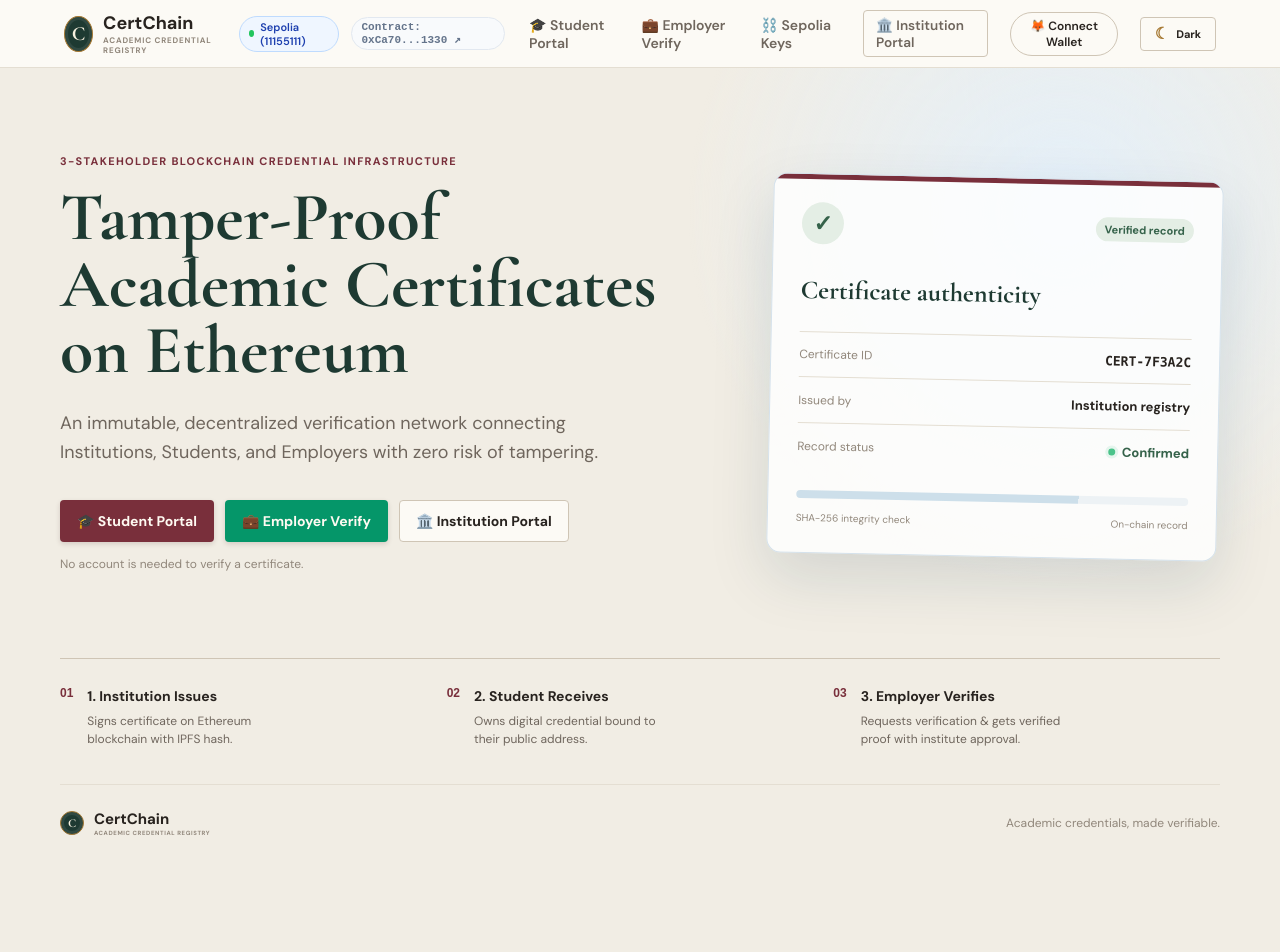
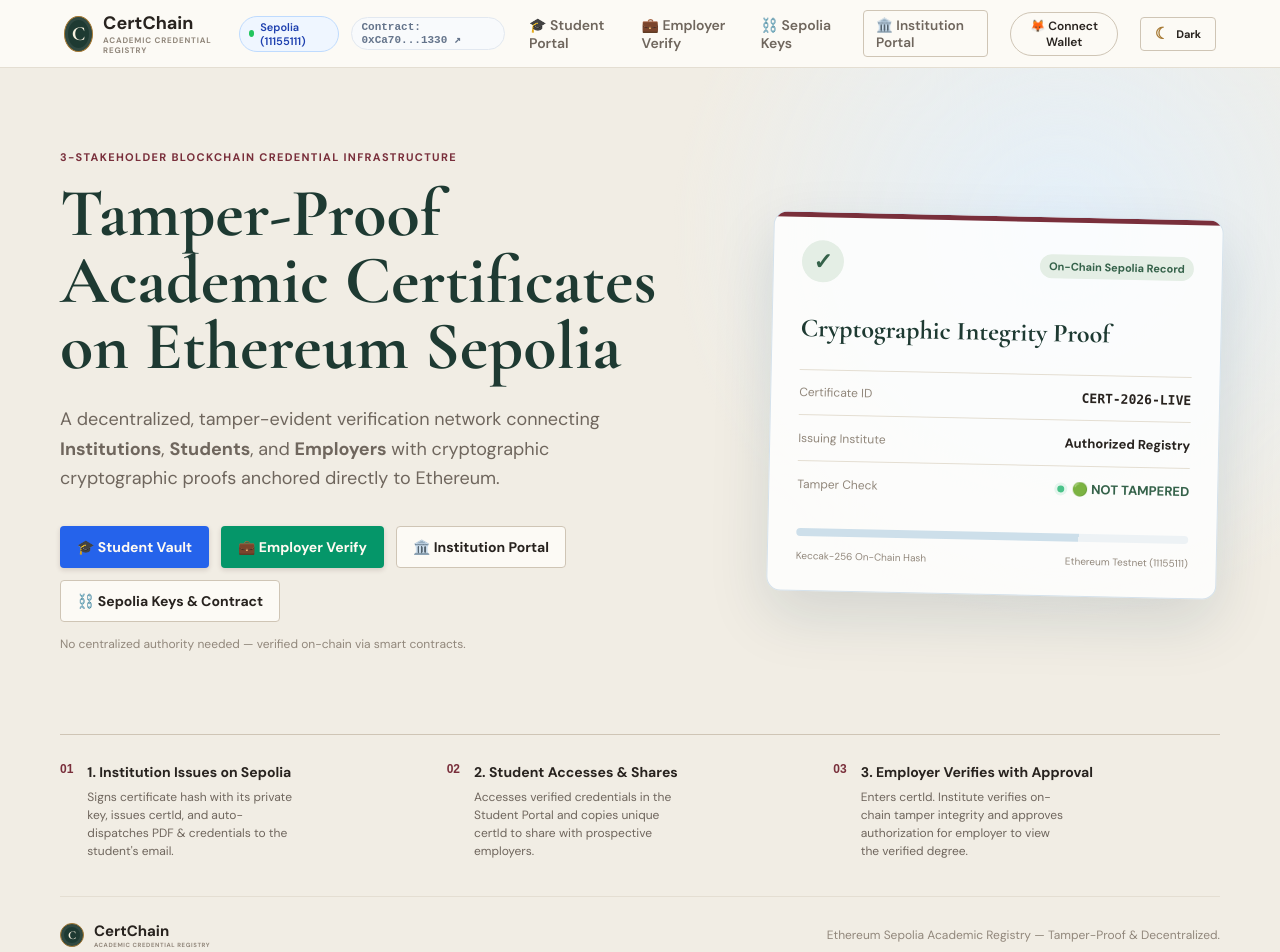
Before and after one commit to VivekShukla-2504/Certchain-2.0, a React (Create React App) app in the folder frontend/: page / in a window 1280 px wide. Shown: the top 952 px of the page. Before the commit the page ends 867 px from the top, so only its background shows below. Built offline with nearby package versions, Linux system fonts and the light colour scheme; no server answers.

Commit message:
feat: strictly streamline application and navigation to 3 core stakeholders (Institute, Student, Employer) and Sepolia blockchain infrastructure

```diff
--- a/frontend/src/App.js
+++ b/frontend/src/App.js
@@ -3,7 +3,6 @@ import { BrowserRouter, Routes, Route, Navigate } from "react-router-dom";
 import Login from "./pages/Login";
 import Signup from "./pages/Signup";
 import ForgotPassword from "./pages/ForgotPassword";
-import ResetPassword from "./pages/ResetPassword";
 import Issue from "./pages/Issue";
 import Verify from "./pages/Verify";
 import StudentPortal from "./pages/StudentPortal";
@@ -11,10 +10,6 @@ import KeyGenerator from "./pages/KeyGenerator";
 import Home from "./pages/Home";
 import Dashboard from "./pages/Dashboard";
 import Certificates from "./pages/Certificates";
-import Students from "./pages/Students";
-import Settings from "./pages/Settings";
-import Audit from "./pages/Audit";
-import PlatformAdmin from "./pages/PlatformAdmin";
 import CertificateDetails from "./pages/CertificateDetails";
 import NotFound from "./pages/NotFound";
 import { AuthenticatedLayout, PublicHeader } from "./components/Layout";
@@ -49,22 +44,31 @@ export default function App() {
       <BrowserRouter future={{ v7_startTransition: true, v7_relativeSplatPath: true }}>
         <div className="app-shell">
           <Routes>
+            {/* Landing & Public Navigation */}
             <Route path="/" element={<><PublicHeader /><Home /></>} />
             <Route path="/login" element={<><PublicHeader /><Login /></>} />
             <Route path="/signup" element={<><PublicHeader /><Signup /></>} />
             <Route path="/forgot-password" element={<><PublicHeader /><ForgotPassword /></>} />
-        <Route path="/reset-password" element={<><PublicHeader /><ResetPassword /></>} />
-        <Route path="/platform-admin" element={<><PublicHeader /><PlatformAdmin /></>} />
+
+            {/* Stakeholder 2: Employer Verification */}
             <Route path="/verify" element={<VerifyRoute />} />
             <Route path="/verify/:certificateId" element={<PublicCertificateRoute />} />
+
+            {/* Stakeholder 3: Student Credential Vault */}
             <Route path="/student" element={<><PublicHeader /><StudentPortal /></>} />
+
+            {/* Ethereum Sepolia Cryptographic Keys Explorer */}
             <Route path="/keys" element={<><PublicHeader /><KeyGenerator /></>} />
-        <Route path="/dashboard" element={<PrivateRoute><AuthenticatedLayout><Dashboard /></AuthenticatedLayout></PrivateRoute>} />
-        <Route path="/students" element={<PrivateRoute><AuthenticatedLayout><Students /></AuthenticatedLayout></PrivateRoute>} />
-        <Route path="/settings" element={<PrivateRoute><AuthenticatedLayout><Settings /></AuthenticatedLayout></PrivateRoute>} />
-        <Route path="/audit" element={<PrivateRoute><AuthenticatedLayout><Audit /></AuthenticatedLayout></PrivateRoute>} />
-        <Route path="/certificates" element={<PrivateRoute><AuthenticatedLayout><Certificates /></AuthenticatedLayout></PrivateRoute>} />
-        <Route path="/certificates/:certId" element={<PrivateRoute><AuthenticatedLayout><CertificateDetails /></AuthenticatedLayout></PrivateRoute>} />
+
+            {/* Stakeholder 1: Institution Workspace */}
+            <Route
+              path="/dashboard"
+              element={
+                <PrivateRoute>
+                  <AuthenticatedLayout><Dashboard /></AuthenticatedLayout>
+                </PrivateRoute>
+              }
+            />
             <Route
               path="/issue"
               element={
@@ -73,6 +77,29 @@ export default function App() {
                 </PrivateRoute>
               }
             />
+            <Route
+              path="/certificates"
+              element={
+                <PrivateRoute>
+                  <AuthenticatedLayout><Certificates /></AuthenticatedLayout>
+                </PrivateRoute>
+              }
+            />
+            <Route
+              path="/certificates/:certId"
+              element={
+                <PrivateRoute>
+                  <AuthenticatedLayout><CertificateDetails /></AuthenticatedLayout>
+                </PrivateRoute>
+              }
+            />
+
+            {/* Redirect any legacy routes to dashboard */}
+            <Route path="/students" element={<Navigate to="/dashboard" replace />} />
+            <Route path="/settings" element={<Navigate to="/dashboard" replace />} />
+            <Route path="/audit" element={<Navigate to="/dashboard" replace />} />
+            <Route path="/platform-admin" element={<Navigate to="/dashboard" replace />} />
+
             <Route path="*" element={<><PublicHeader /><NotFound /></>} />
           </Routes>
         </div>
--- a/frontend/src/components/Layout.js
+++ b/frontend/src/components/Layout.js
@@ -218,14 +218,12 @@ export function AppSidebar({ mobileOpen, onClose }) {
           <span className="workspace-chevron" aria-hidden="true">⌄</span>
         </div>
         <nav className="side-nav" aria-label="Workspace navigation">
-          <span className="side-nav-label">Workspace</span>
-          <NavItem to="/dashboard" label="Overview" icon="▦" />
-          <NavItem to="/students" label="Students" icon="♙" />
-          <NavItem to="/certificates" label="Certificates" icon="▤" />
-          {role === "admin" && <NavItem to="/settings" label="Privacy settings" icon="⚙" />}
-          <NavItem to="/audit" label="Audit history" icon="≡" />
-          {canIssue && <NavItem to="/issue" label="Issue certificate" icon="＋" />}
-          <NavItem to="/verify" label="Verify certificate" icon="⌕" />
+          <span className="side-nav-label">Institution Workspace</span>
+          <NavItem to="/dashboard" label="Overview & Requests" icon="▦" />
+          {canIssue && <NavItem to="/issue" label="Issue Certificate" icon="＋" />}
+          <NavItem to="/certificates" label="Issued Certificates" icon="▤" />
+          <NavItem to="/keys" label="Sepolia Keys & Identity" icon="⛓️" />
+          <NavItem to="/verify" label="Employer Verify View" icon="💼" />
         </nav>
         <div className="sidebar-footer">
           <div className="chain-status"><span className="status-dot" /> Sepolia Connected</div>
--- a/frontend/src/pages/Home.js
+++ b/frontend/src/pages/Home.js
@@ -8,32 +8,83 @@ export default function Home() {
       <section className="home-hero">
         <div className="home-hero-copy">
           <span className="eyebrow">3-Stakeholder Blockchain Credential Infrastructure</span>
-          <h1>Tamper-Proof Academic Certificates on Ethereum</h1>
+          <h1>Tamper-Proof Academic Certificates on Ethereum Sepolia</h1>
           <p className="home-lead">
-            An immutable, decentralized verification network connecting Institutions, Students, and Employers with zero risk of tampering.
+            A decentralized, tamper-evident verification network connecting <strong>Institutions</strong>, <strong>Students</strong>, and <strong>Employers</strong> with cryptographic cryptographic proofs anchored directly to Ethereum.
           </p>
-          <div className="home-actions">
-            <Link className="button button-primary" to="/student">🎓 Student Portal</Link>
-            <Link className="button button-primary" to="/verify" style={{ background: "#059669" }}>💼 Employer Verify</Link>
-            <Link className="button button-secondary" to="/login">🏛️ Institution Portal</Link>
+          <div className="home-actions" style={{ flexWrap: "wrap", gap: "0.75rem" }}>
+            <Link className="button button-primary" to="/student" style={{ background: "#2563eb" }}>
+              🎓 Student Vault
+            </Link>
+            <Link className="button button-primary" to="/verify" style={{ background: "#059669" }}>
+              💼 Employer Verify
+            </Link>
+            <Link className="button button-secondary" to="/login">
+              🏛️ Institution Portal
+            </Link>
+            <Link className="button button-secondary" to="/keys">
+              ⛓️ Sepolia Keys & Contract
+            </Link>
           </div>
-          <p className="home-note">No account is needed to verify a certificate.</p>
+          <p className="home-note">No centralized authority needed — verified on-chain via smart contracts.</p>
         </div>
+
         <div className="home-proof-card" aria-label="Certificate verification preview">
-          <div className="proof-card-top"><span className="proof-mark">✓</span><span className="badge badge-success">Verified record</span></div>
-          <div className="proof-card-title">Certificate authenticity</div>
-          <div className="proof-row"><span>Certificate ID</span><strong className="mono">CERT-7F3A2C</strong></div>
-          <div className="proof-row"><span>Issued by</span><strong>Institution registry</strong></div>
-          <div className="proof-row"><span>Record status</span><strong className="proof-status"><span className="status-dot" /> Confirmed</strong></div>
-          <div className="proof-line" /><div className="proof-footer"><span>SHA-256 integrity check</span><span>On-chain record</span></div>
+          <div className="proof-card-top">
+            <span className="proof-mark">✓</span>
+            <span className="badge badge-success">On-Chain Sepolia Record</span>
+          </div>
+          <div className="proof-card-title">Cryptographic Integrity Proof</div>
+          <div className="proof-row">
+            <span>Certificate ID</span>
+            <strong className="mono">CERT-2026-LIVE</strong>
+          </div>
+          <div className="proof-row">
+            <span>Issuing Institute</span>
+            <strong>Authorized Registry</strong>
+          </div>
+          <div className="proof-row">
+            <span>Tamper Check</span>
+            <strong className="proof-status" style={{ color: "#059669" }}>
+              <span className="status-dot" /> 🟢 NOT TAMPERED
+            </strong>
+          </div>
+          <div className="proof-line" />
+          <div className="proof-footer">
+            <span>Keccak-256 On-Chain Hash</span>
+            <span>Ethereum Testnet (11155111)</span>
+          </div>
         </div>
       </section>
-      <section className="home-trust-row" aria-label="CertChain capabilities">
-        <div><span className="trust-number">01</span><div><strong>1. Institution Issues</strong><p>Signs certificate on Ethereum blockchain with IPFS hash.</p></div></div>
-        <div><span className="trust-number">02</span><div><strong>2. Student Receives</strong><p>Owns digital credential bound to their public address.</p></div></div>
-        <div><span className="trust-number">03</span><div><strong>3. Employer Verifies</strong><p>Requests verification & gets verified proof with institute approval.</p></div></div>
+
+      <section className="home-trust-row" aria-label="CertChain 3-Stakeholder Lifecycle">
+        <div>
+          <span className="trust-number">01</span>
+          <div>
+            <strong>1. Institution Issues on Sepolia</strong>
+            <p>Signs certificate hash with its private key, issues certId, and auto-dispatches PDF & credentials to the student's email.</p>
+          </div>
+        </div>
+        <div>
+          <span className="trust-number">02</span>
+          <div>
+            <strong>2. Student Accesses & Shares</strong>
+            <p>Accesses verified credentials in the Student Portal and copies unique certId to share with prospective employers.</p>
+          </div>
+        </div>
+        <div>
+          <span className="trust-number">03</span>
+          <div>
+            <strong>3. Employer Verifies with Approval</strong>
+            <p>Enters certId. Institute verifies on-chain tamper integrity and approves authorization for employer to view the verified degree.</p>
+          </div>
+        </div>
       </section>
-      <footer className="home-footer"><Brand /><span>Academic credentials, made verifiable.</span></footer>
+
+      <footer className="home-footer">
+        <Brand />
+        <span>Ethereum Sepolia Academic Registry — Tamper-Proof & Decentralized.</span>
+      </footer>
     </main>
   );
 }
```
Lines whose indentation alone changed are shown as unchanged.
